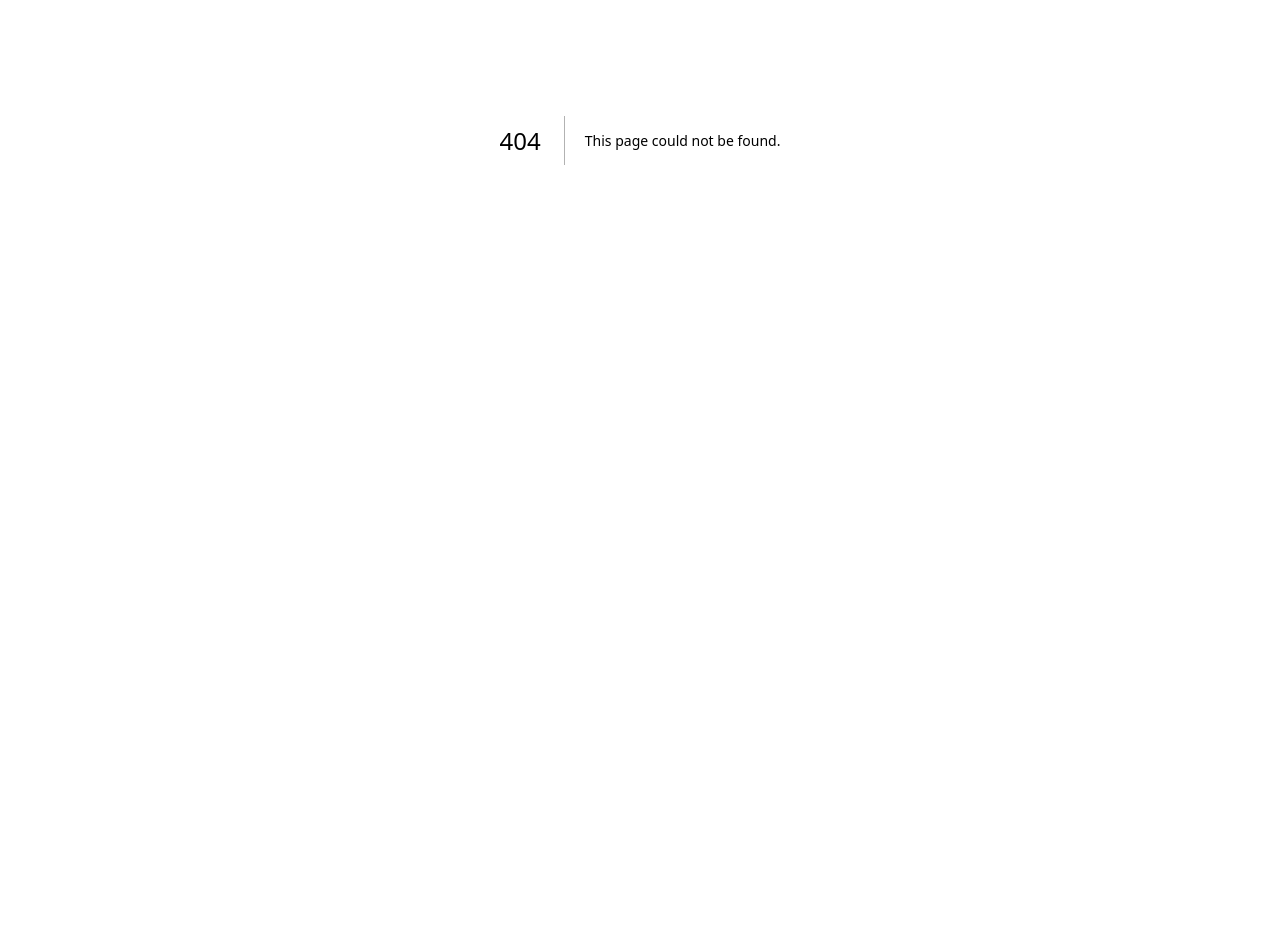
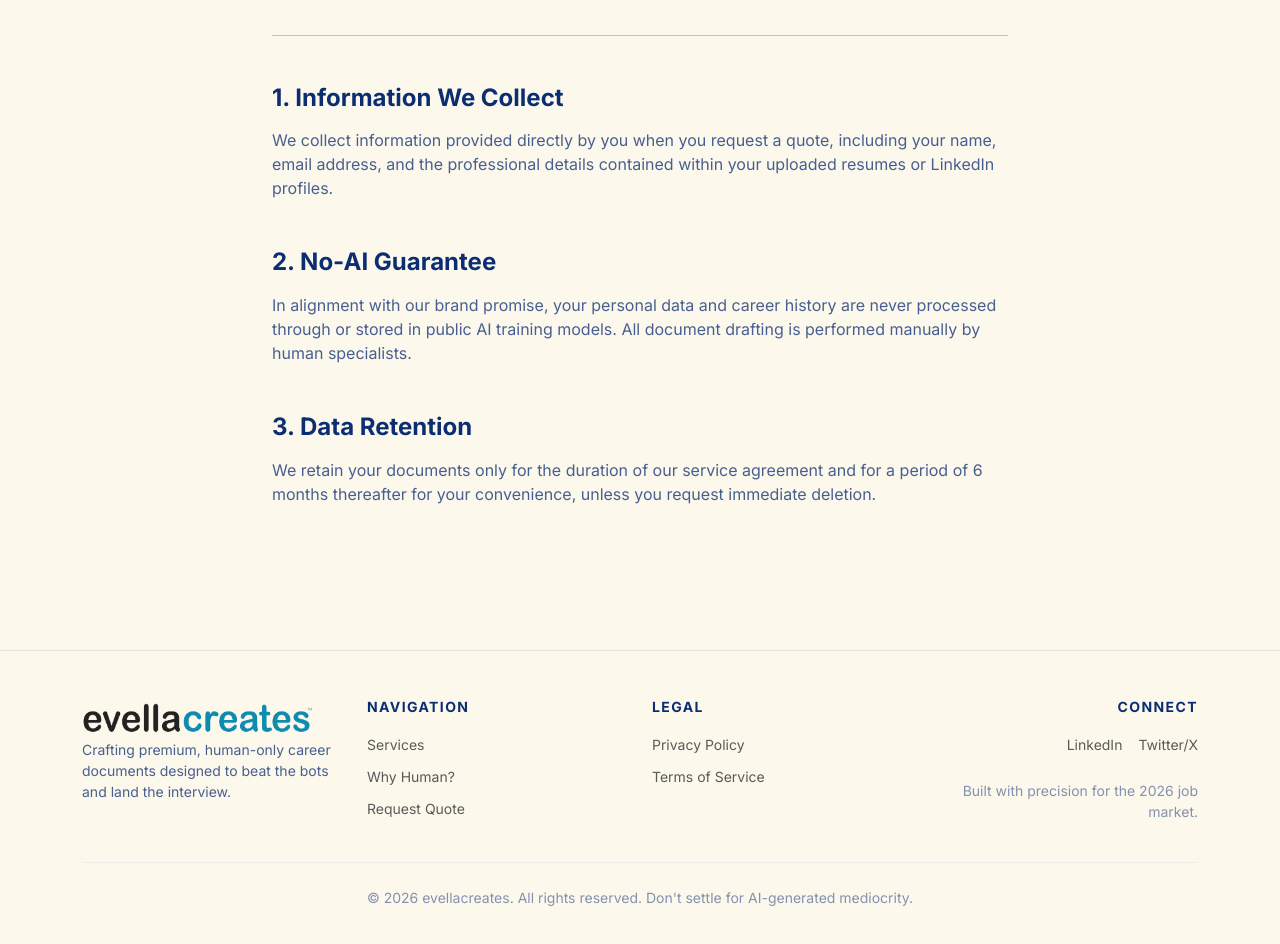
Before and after one commit to anjulaPerera/evellacreates, a Next.js app: page /privacy in a window 1280 px wide. Before the commit this address had no page. Shown: the part 340-1284 px from the top of the page. Before the commit the page ends 880 px from the top, so only its background shows below. Built offline with nearby package versions, Linux system fonts and the light colour scheme.

Commit message:
fix: remove duplicate Footer from page.tsx to resolve double-rendering

```diff
--- a/src/app/globals.css
+++ b/src/app/globals.css
@@ -48,10 +48,10 @@ body {
 }
 
 .form-input-custom {
-  background-color: var(--evella-glass);
-  border: none;
+  background-color: rgba(255, 255, 255, 0.05) !important;
+  border: 1px solid rgba(255, 255, 255, 0.1) !important;
   color: white !important;
-  border-radius: 12px;
+  transition: all 0.3s ease;
 }
 
 .form-input-custom::placeholder {
@@ -85,13 +85,26 @@ body {
   color: #F6E7BC;
 }
 
+/* Target ONLY the button for its hover effect */
 .btn-evella-secondary {
-  background-color: var(--evella-blue);
-  color: white;
-  border-radius: 12px;
+  background-color: #F6E7BC;
+  color: #0B2D72 !important;
   border: none;
+  transition: transform 0.2s ease, background-color 0.2s ease, box-shadow 0.2s ease;
 }
 
+/* Ensure this hover DOES NOT affect the text box */
+.btn-evella-secondary:hover {
+  background-color: #f1db9d !important;
+  color: #0B2D72 !important;
+  transform: translateY(-2px);
+  box-shadow: 0 5px 15px rgba(0, 0, 0, 0.3) !important;
+}
+
+.btn-evella-secondary:disabled {
+  opacity: 0.6;
+  cursor: not-allowed;
+}
 .tracking-wider {
   letter-spacing: 0.1em;
 }
@@ -180,6 +193,27 @@ html {
 }
 
 .form-input-custom:hover {
-  background-color: rgba(255, 255, 255, 0.15);
-  box-shadow: 0 0 10px rgba(9, 146, 194, 0.2);
+  background-color: rgba(255, 255, 255, 0.12) !important;
+  border-color: rgba(255, 255, 255, 0.3) !important;
 }
+
+/* Active/Focus state: Stays dark when you are typing */
+.form-input-custom:focus {
+  background-color: rgba(255, 255, 255, 0.1) !important;
+  /* Prevents it turning white */
+  color: white !important;
+  border-color: #0992C2 !important;
+  /* Your brand blue accent */
+  box-shadow: 0 0 15px rgba(9, 146, 194, 0.2) !important;
+  outline: none !important;
+}
+
+/* Important: Prevents browser "autofill" or "value-filled" states from turning white */
+.form-input-custom:-webkit-autofill,
+.form-input-custom:-webkit-autofill:hover,
+.form-input-custom:-webkit-autofill:focus {
+  -webkit-text-fill-color: white !important;
+  -webkit-box-shadow: 0 0 0px 1000px #0B2D72 inset !important;
+  /* Matches your card background */
+  transition: background-color 5000s ease-in-out 0s;
+}
--- a/src/app/layout.tsx
+++ b/src/app/layout.tsx
@@ -1,15 +1,28 @@
 import "bootstrap/dist/css/bootstrap.min.css";
 import "./globals.css";
+import { Inter } from "next/font/google"; // Import the font loader
 import Header from "@/components/Header";
+import Footer from "@/components/Footer";
 
-// src/app/layout.tsx
+// Configure the Inter font
+const inter = Inter({
+  subsets: ["latin"],
+  display: "swap",
+});
+
 export const metadata = {
   title: {
     default: "evellacreates | Professional Human-Only Resume Writing",
-    template: "%s | evellacreates"
+    template: "%s | evellacreates",
   },
-  description: "Bypass ATS bots with 100% human-crafted resumes and LinkedIn profiles. Professional career strategy for the 2026 job market.",
-  keywords: ["human resume writer", "ATS optimization 2026", "professional LinkedIn makeover", "career document strategy"],
+  description:
+    "Bypass ATS bots with 100% human-crafted resumes and LinkedIn profiles. Professional career strategy for the 2026 job market.",
+  keywords: [
+    "human resume writer",
+    "ATS optimization 2026",
+    "professional LinkedIn makeover",
+    "career document strategy",
+  ],
   authors: [{ name: "evellacreates" }],
   creator: "evellacreates",
   openGraph: {
@@ -29,7 +42,8 @@ export const metadata = {
   twitter: {
     card: "summary_large_image",
     title: "evellacreates | Human-Only Resumes",
-    description: "Stop letting AI ghostwrite your career. Get a human-crafted strategy.",
+    description:
+      "Stop letting AI ghostwrite your career. Get a human-crafted strategy.",
   },
 };
 
@@ -59,26 +73,19 @@ const jsonLd = {
   };
 
   return (
-    <html lang="en">
+    <html lang="en" className={inter.className}>
+      {/* Apply font class to HTML */}
       <head>
         <script
           type="application/ld+json"
           dangerouslySetInnerHTML={{ __html: JSON.stringify(jsonLd) }}
         />
-        <link rel="preconnect" href="https://fonts.googleapis.com" />
-        <link
-          rel="preconnect"
-          href="https://fonts.gstatic.com"
-          crossOrigin="anonymous"
-        />
-        <link
-          href="https://fonts.googleapis.com/css2?family=Inter:wght@400;600;800&display=swap"
-          rel="stylesheet"
-        />
+        {/* We removed the Google Fonts <link> tags from here */}
       </head>
-      <body>
+      <body suppressHydrationWarning>
         <Header />
         {children}
+        <Footer />
       </body>
     </html>
   );
--- a/src/app/page.tsx
+++ b/src/app/page.tsx
@@ -16,7 +16,7 @@ export default function Home() {
         <Services />
         <ContactForm />
       </main>
-      <Footer />
+      {/* <Footer /> */}
     </>
   );
 }
--- /dev/null
+++ b/src/app/privacy/page.tsx
@@ -0,0 +1,54 @@
+import React from "react";
+import type { Metadata } from "next";
+
+export const metadata: Metadata = {
+  title: "Privacy Policy | evellacreates",
+  description:
+    "Learn how evellacreates protects your professional data with 100% human-only integrity.",
+  robots: { index: true, follow: true },
+};
+
+export default function PrivacyPolicy() {
+  return (
+    <main className="container py-5 mt-5">
+      <div className="row justify-content-center pt-5">
+        <div className="col-lg-8">
+          <h1 className="display-5 fw-bold mb-4" style={{ color: "#0B2D72" }}>
+            Privacy Policy
+          </h1>
+          <p className="text-muted small">Effective Date: February 8, 2026</p>
+          <hr className="my-5 opacity-10" />
+
+          <section className="mb-5">
+            <h2 className="h4 fw-bold mb-3">1. Information We Collect</h2>
+            <p className="opacity-75">
+              We collect information provided directly by you when you request a
+              quote, including your name, email address, and the professional
+              details contained within your uploaded resumes or LinkedIn
+              profiles.
+            </p>
+          </section>
+
+          <section className="mb-5">
+            <h2 className="h4 fw-bold mb-3">2. No-AI Guarantee</h2>
+            <p className="opacity-75">
+              In alignment with our brand promise, your personal data and career
+              history are never processed through or stored in public AI
+              training models. All document drafting is performed manually by
+              human specialists.
+            </p>
+          </section>
+
+          <section className="mb-5">
+            <h2 className="h4 fw-bold mb-3">3. Data Retention</h2>
+            <p className="opacity-75">
+              We retain your documents only for the duration of our service
+              agreement and for a period of 6 months thereafter for your
+              convenience, unless you request immediate deletion.
+            </p>
+          </section>
+        </div>
+      </div>
+    </main>
+  );
+}
--- a/src/components/Footer.tsx
+++ b/src/components/Footer.tsx
@@ -1,5 +1,6 @@
 import React from "react";
 import Link from "next/link";
+import Image from "next/image";
 
 export default function Footer() {
   const currentYear = new Date().getFullYear();
@@ -12,13 +13,15 @@ export default function Footer() {
       <div className="container">
         <div className="row g-4">
           {/* Column 1: Branding */}
-          <div className="col-lg-4">
-            <Link
-              href="/"
-              className="navbar-brand fw-bold fs-4 mb-3 d-block"
-              style={{ color: "#0B2D72", letterSpacing: "-1px" }}
-            >
-              evella<span style={{ color: "#0992C2" }}>creates</span>
+          <div className="col-lg-3">
+            <Link href="/" className="navbar-brand d-flex align-items-center">
+              <Image
+                src="/logo.png"
+                alt="evellacreates logo"
+                width={230}
+                height={40}
+                priority
+              />
             </Link>
             <p className="small opacity-75" style={{ maxWidth: "300px" }}>
               Crafting premium, human-only career documents designed to beat the
@@ -26,8 +29,8 @@ export default function Footer() {
             </p>
           </div>
 
-          {/* Column 2: Quick Links */}
-          <div className="col-6 col-lg-4">
+          {/* Column 2: Navigation (SEO Internal Links) */}
+          <div className="col-6 col-md-3 col-lg-3">
             <h5 className="fw-bold mb-3 small text-uppercase tracking-wider">
               Navigation
             </h5>
@@ -59,12 +62,37 @@ export default function Footer() {
             </ul>
           </div>
 
-          {/* Column 3: Legal/Social */}
-          <div className="col-6 col-lg-4 text-lg-end">
+          {/* Column 3: Legal (Trust Signals for SEO) */}
+          <div className="col-6 col-md-3 col-lg-3">
             <h5 className="fw-bold mb-3 small text-uppercase tracking-wider">
-              Social
+              Legal
             </h5>
-            <ul className="list-unstyled d-flex justify-content-lg-end gap-3">
+            <ul className="list-unstyled">
+              <li className="mb-2">
+                <Link
+                  href="/privacy"
+                  className="text-decoration-none small text-muted"
+                >
+                  Privacy Policy
+                </Link>
+              </li>
+              <li className="mb-2">
+                <Link
+                  href="/terms"
+                  className="text-decoration-none small text-muted"
+                >
+                  Terms of Service
+                </Link>
+              </li>
+            </ul>
+          </div>
+
+          {/* Column 4: Social & Market Positioning */}
+          <div className="col-lg-3 text-lg-end">
+            <h5 className="fw-bold mb-3 small text-uppercase tracking-wider">
+              Connect
+            </h5>
+            <ul className="list-unstyled d-flex justify-content-lg-end gap-3 mb-4">
               <li>
                 <a href="#" className="text-decoration-none small text-muted">
                   LinkedIn
@@ -76,14 +104,14 @@ export default function Footer() {
                 </a>
               </li>
             </ul>
-            <p className="mt-4 small opacity-50">
+            <p className="small opacity-50">
               Built with precision for the 2026 job market.
             </p>
           </div>
         </div>
 
         <div className="pt-4 mt-4 border-top text-center opacity-50">
-          <p className="small mb-0">
+          <p className="small mb-0" suppressHydrationWarning>
             &copy; {currentYear} evellacreates. All rights reserved. Don&apos;t
             settle for AI-generated mediocrity.
           </p>
```
Also changed, not shown: src/app/terms/page.tsx (added, +51 -0 lines). Lines whose indentation alone changed are shown as unchanged.
